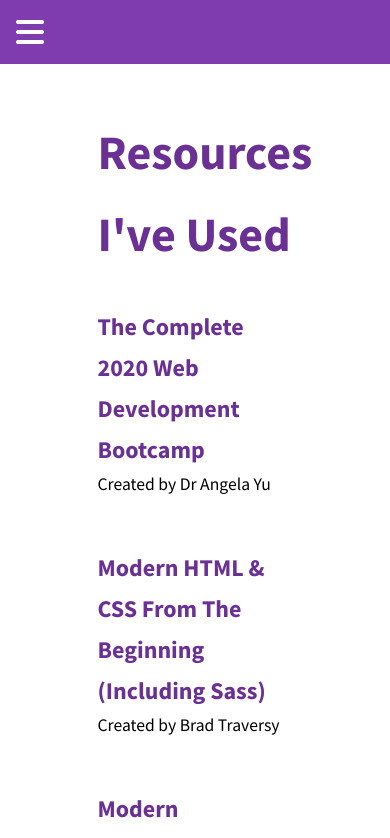
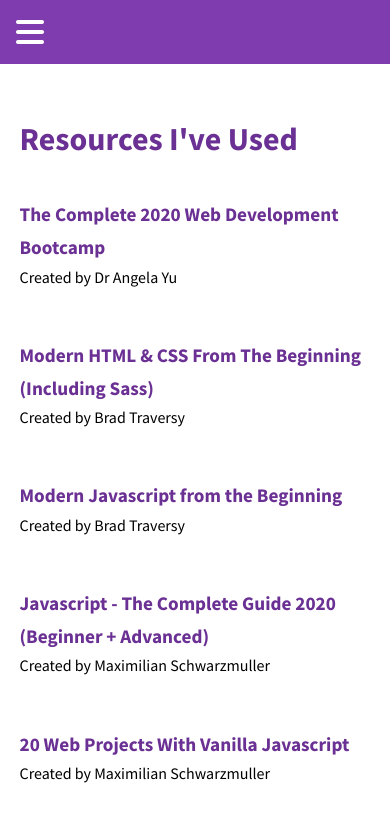
Before and after one commit to Origho-precious/my-portfolio, a React (Create React App) app: page /resources in a window 390 px wide. Shown: the top 838 px of the page. Built offline with nearby package versions, Linux system fonts and the light colour scheme.

Commit message:
Adding mobile resources page

```diff
--- a/src/pages/resources/resources.module.scss
+++ b/src/pages/resources/resources.module.scss
@@ -33,3 +33,46 @@
     }
   }
 }
+
+@media(max-width: 1100px){
+  .Resources {
+    max-width: 60%;
+  }
+}
+
+@media(max-width: 900px) {
+  .Resources {
+    max-width: 75%;
+  }
+}
+
+@media(max-width: 600px){
+  .Resources {
+    max-width: 85%;
+    margin: 3rem auto;
+
+    & h1 {
+      font-size: 2rem;
+    }
+
+    & ul {
+
+      & li {
+
+        & a {
+          font-size: 1.2rem;
+        }
+
+        & small {
+          font-size: 1rem;
+        }
+      }
+    }
+  }
+}
+
+@media(max-width: 500px){
+  .Resources {
+    max-width: 90%;
+  }
+}
--- a/src/pages/resume/resume.module.scss
+++ b/src/pages/resume/resume.module.scss
@@ -185,5 +185,9 @@
                 grid-template-columns: 1fr;
             }
         }
+
+        & .education {
+            margin-top: 9rem;
+        }
     }
 }
```
